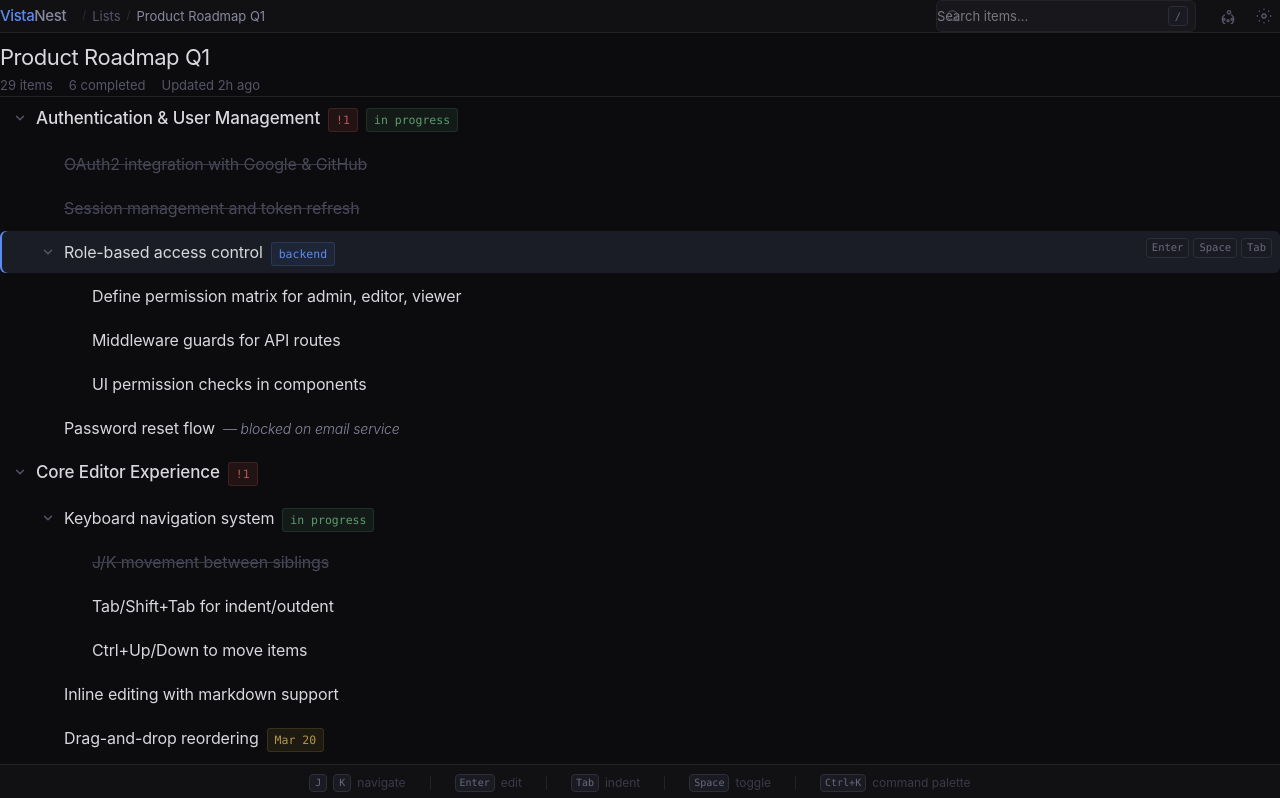
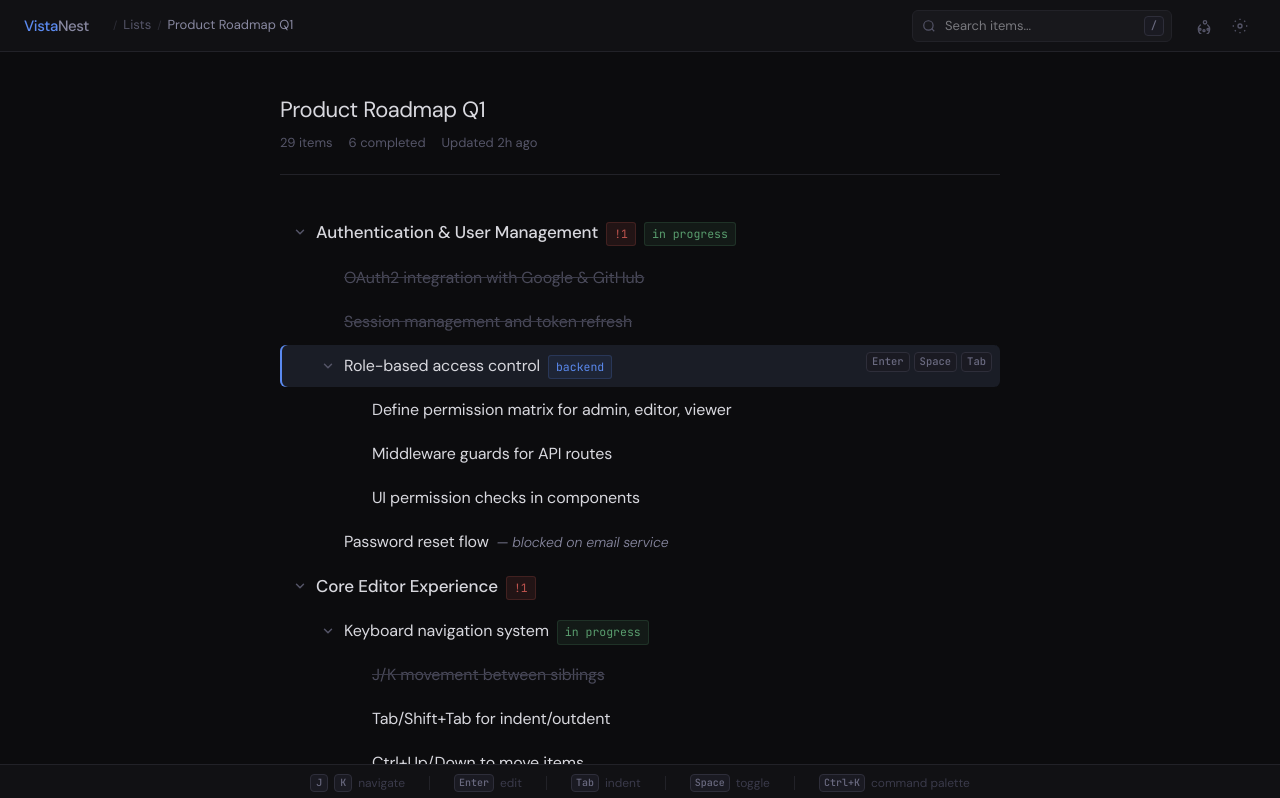
Before and after one commit to jigargosar/vistanest, a React (Vite) app: page / in a window 1280 px wide. Shown: the top 798 px of the page. Built offline with nearby package versions, Linux system fonts and the light colour scheme.

Commit message:
Fix content centering — remove custom reset conflicting with Tailwind v4
The * { margin: 0 } reset was in an unlayered scope, overriding
Tailwind's mx-auto utility. Removed it since Tailwind v4 preflight
already handles resets. Added layout constants back to :root.

```diff
--- a/src/components/OutlineTree.tsx
+++ b/src/components/OutlineTree.tsx
@@ -12,10 +12,10 @@ export function OutlineTree() {
 
   return (
     <main
-      className="px-6 pb-30"
+      className="pb-30"
       style={{ marginTop: 'var(--topbar-h)', paddingTop: 40 }}
     >
-      <div className="mx-auto px-6" style={{ maxWidth: 'var(--content-width)' }}>
+      <div className="mx-auto px-8" style={{ maxWidth: 'calc(var(--content-width) + 64px)' }}>
         {/* List header */}
         <div
           className="mb-9 pb-5"
--- a/src/global.css
+++ b/src/global.css
@@ -1,16 +1,13 @@
 @import "tailwindcss";
 
-/* === BASE RESET === */
-*,
-*::before,
-*::after {
-  margin: 0;
-  padding: 0;
-  box-sizing: border-box;
+/* Color variables are set by the theme store at runtime. */
+/* Layout and typography constants live here — they don't change per theme. */
+:root {
+  --font-body: 'DM Sans', system-ui, sans-serif;
+  --font-mono: 'JetBrains Mono', monospace;
+  --content-width: 720px;
+  --topbar-h: 52px;
 }
-
-/* CSS variables are set by the theme store at runtime.
-   No defaults here — theme-store.ts applies midnight on init. */
 
 html {
   font-size: 16px;
```
